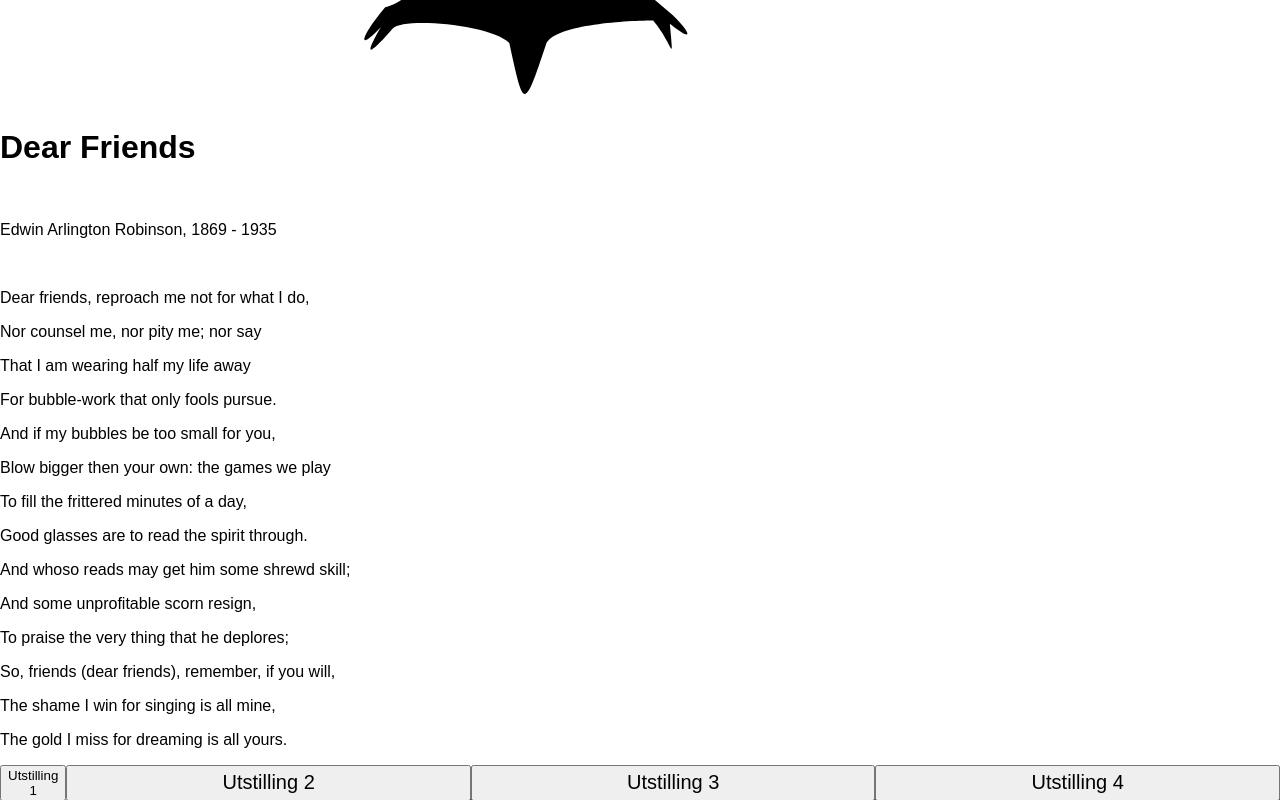
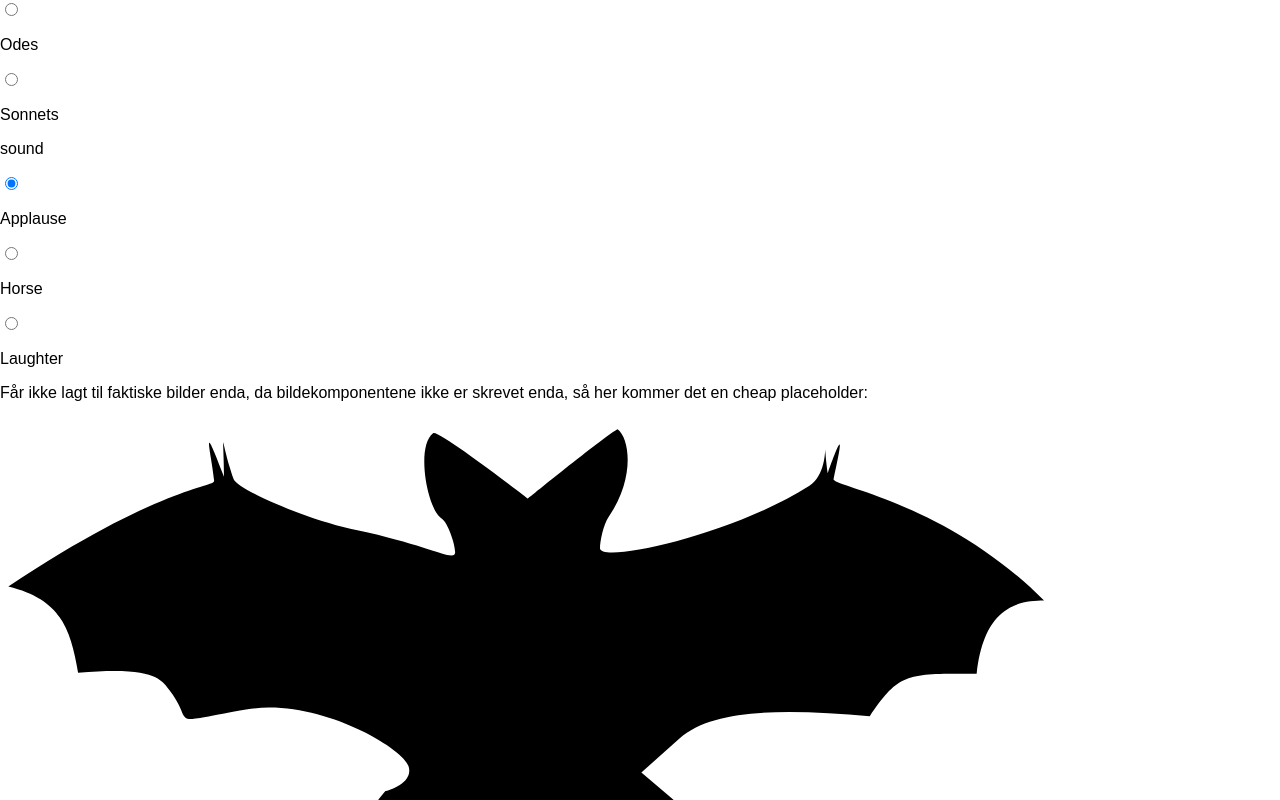
Before and after one commit to IT2810/it2810-webutvikling-h18-prosjekt-2-gruppe--47, a React (Create React App) app: page / in a window 1280 px wide. Shown: the part 400-1200 px from the top of the page. Built offline with nearby package versions, Linux system fonts and the light colour scheme.

Commit message:
chore: reordered some elements, purely esthetic change. #22

```diff
--- a/src/App.js
+++ b/src/App.js
@@ -59,11 +59,12 @@ class App extends Component {
                     To get started, edit <code>src/App.js</code> and save to reload.
                 </p>
                 */}
-                <ResourceComponent imageCategory={this.state.pictureCategory} textCategory={this.state.textCategory} exhibition={this.state.exhibition}/>
+
                 <Tabs callback={this.handleTabChange}/>
                 <Categories mediaType='picture' name={['Animals', 'Cars', 'Flowers']} callback={this.handleCategoryChange}/>
                 <Categories mediaType='text' name={['Epistles', 'Odes', 'Sonnets']} callback={this.handleCategoryChange}/>
                 <Categories mediaType='sound' name={['Applause', 'Horse', 'Laughter']} callback={this.handleCategoryChange}/>
+                <ResourceComponent imageCategory={this.state.pictureCategory} textCategory={this.state.textCategory} exhibition={this.state.exhibition}/>
             </div>
         );
     }
```
